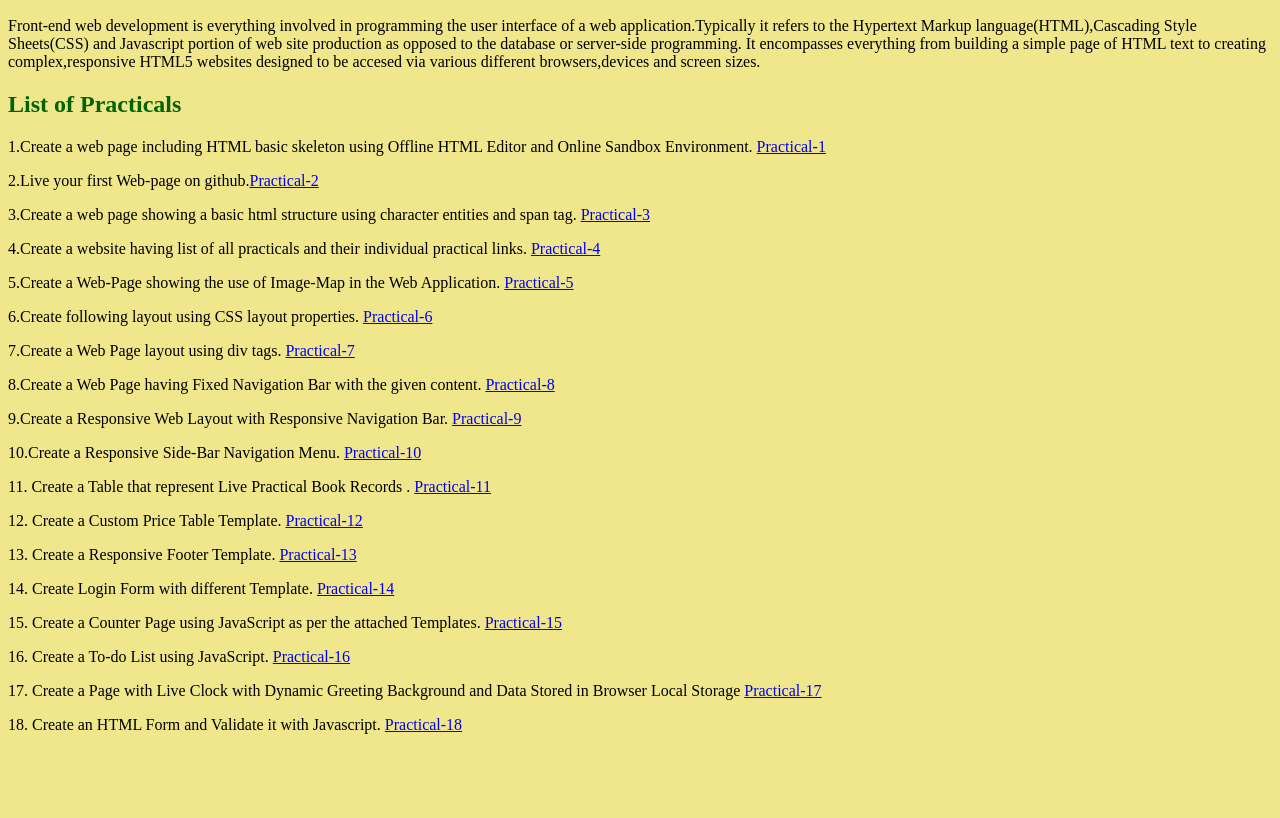
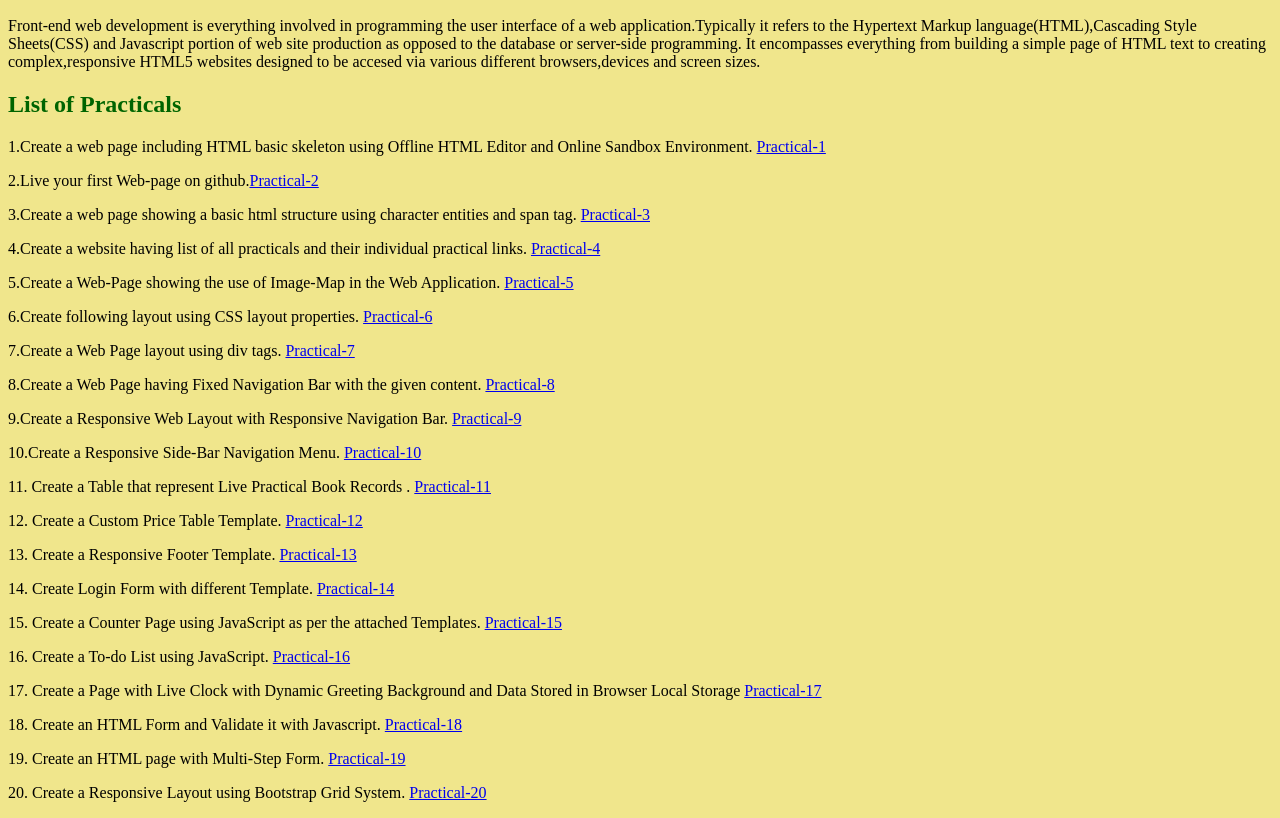
Before and after one commit to muskangarg16/FullStack-1, a plain HTML site: page index.html in a window 1280 px wide. Shown: the part 110-928 px from the top of the page. Before the commit the page ends 860 px from the top, so only its background shows below. Drawn offline with Linux system fonts and the light colour scheme.

Commit message:
Update index.html

```diff
--- a/index.html
+++ b/index.html
@@ -87,5 +87,14 @@
          18. Create an HTML Form and Validate it with Javascript.
          <a href="p/practical18.html">Practical-18</a>
     </p>
+    <p>
+         19. Create an HTML page with Multi-Step Form.
+         <a href="p/practical19.html">Practical-19</a>
+    </p>
+    <p>
+         20. Create a Responsive Layout using Bootstrap Grid System.
+
+         <a href="p/practical20.html">Practical-20</a>
+    </p>
 </body>
 </html>
```
